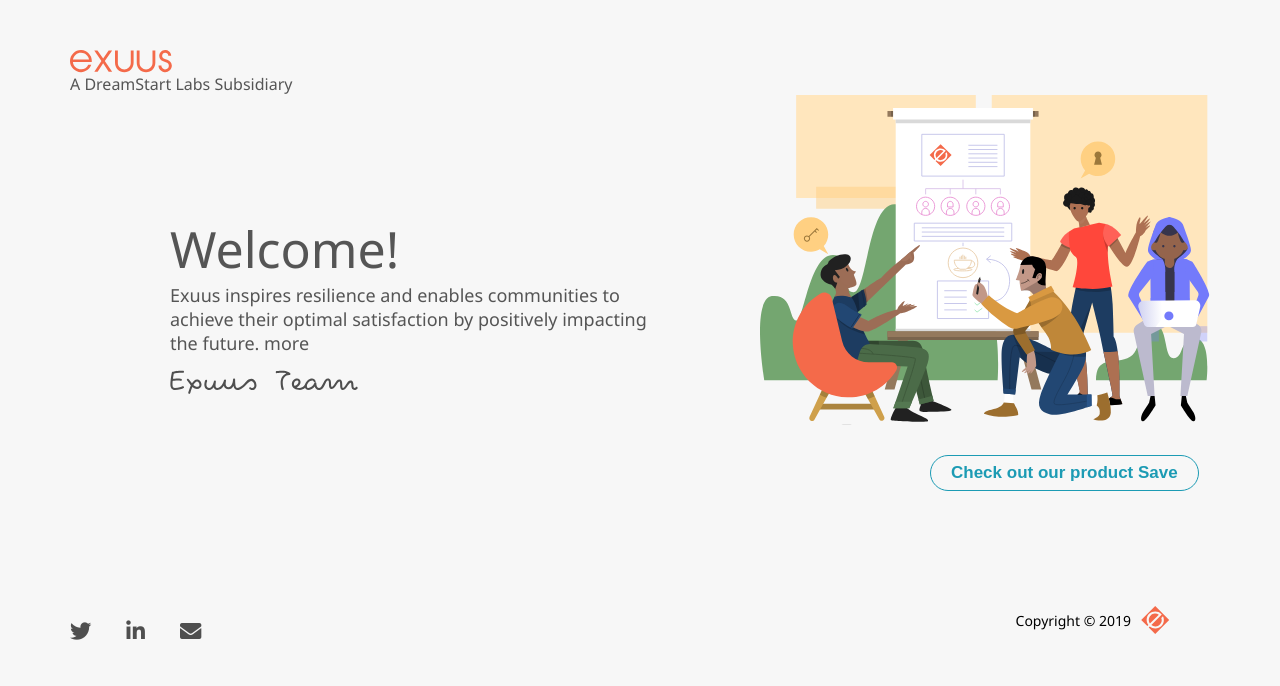
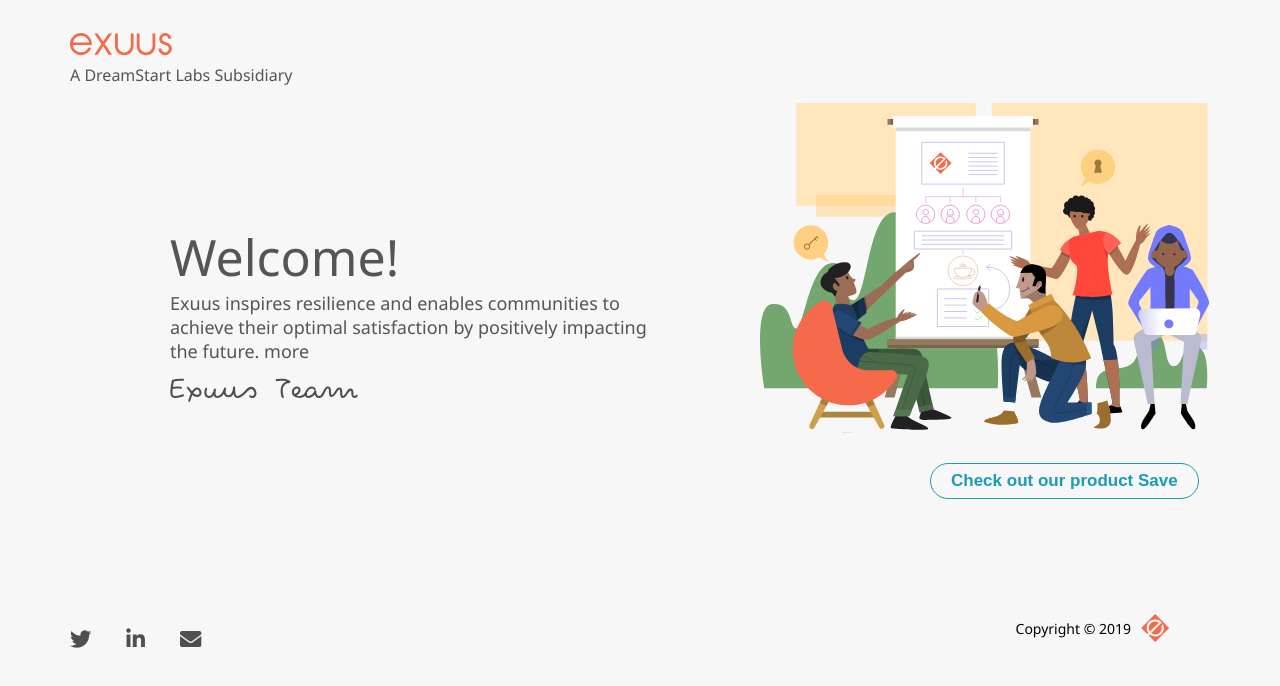
Before and after one commit to jonathan1965/exuus_clone, a plain HTML site: page index.html in a window 1280 px wide. Drawn offline with Linux system fonts and the light colour scheme.

Commit message:
make it better

```diff
--- a/style.css
+++ b/style.css
@@ -20,10 +20,11 @@
 
 nav {
     position: relative;
-    bottom: 20px;
+    bottom: 37px;
 }
 nav p{
    color: var(--main-grey);
+   margin-top: 8px;
 
 }
 
```
